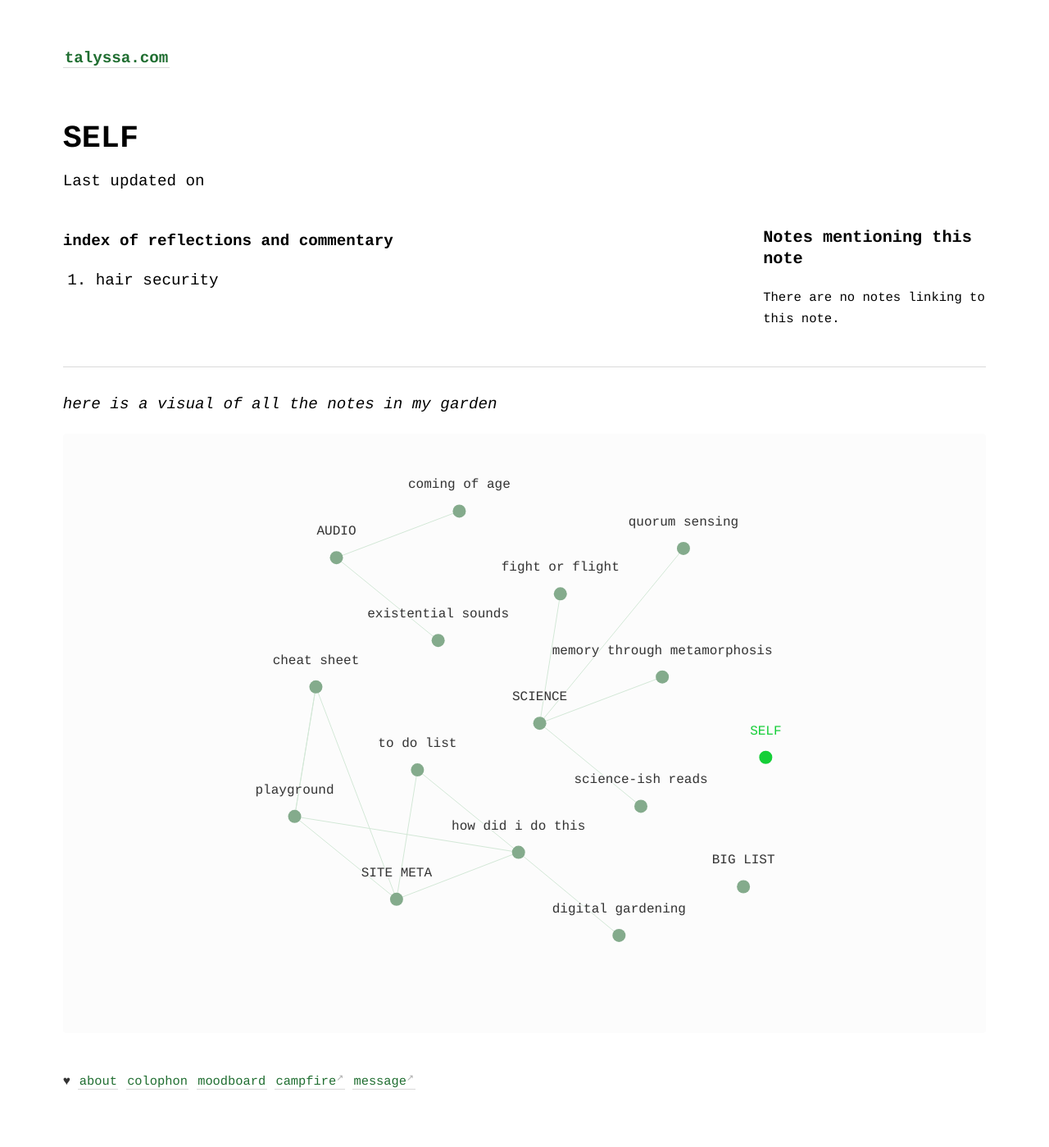
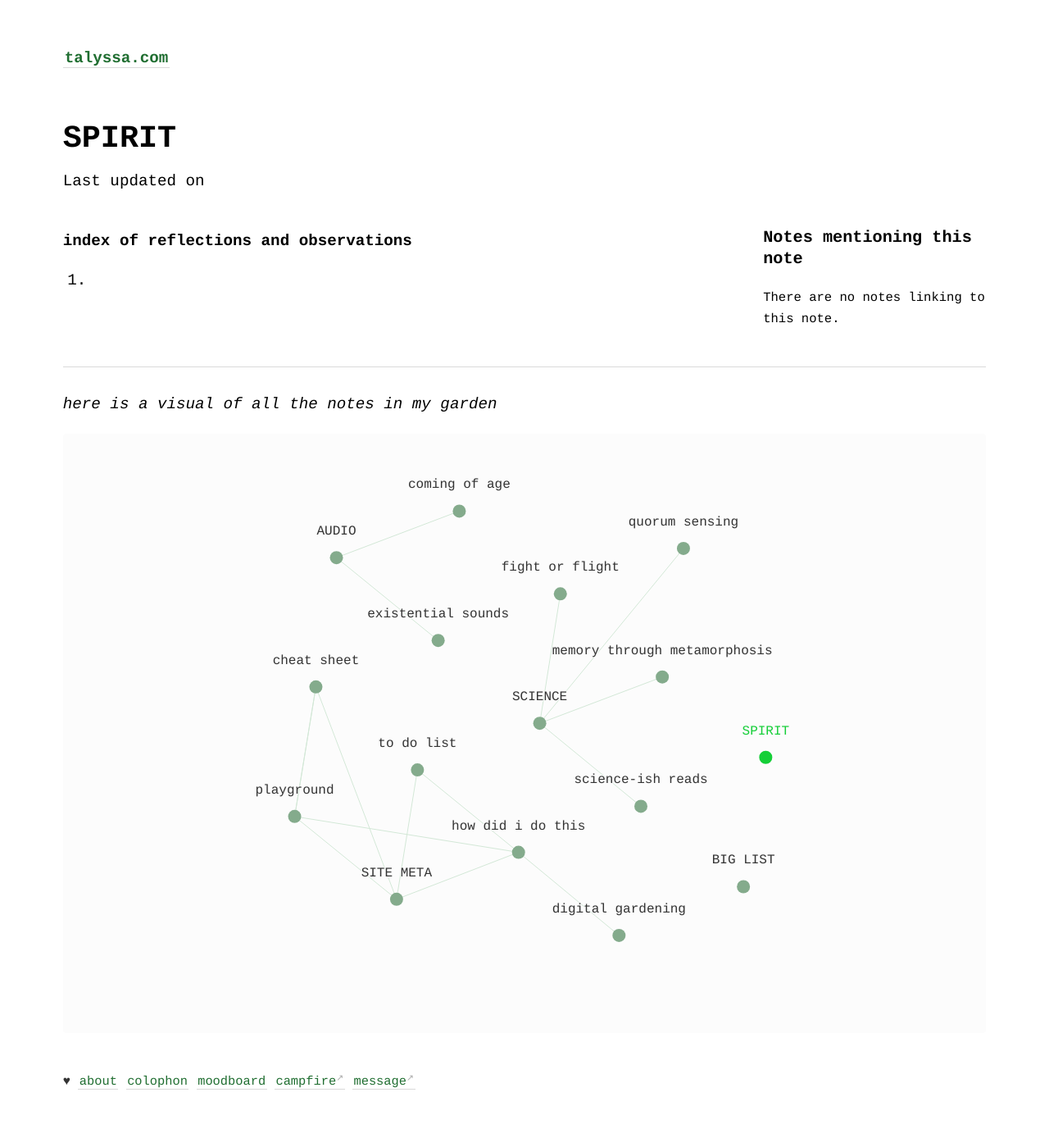
Before and after one commit to geminiworms/talyssagarden.github.io, a Jekyll site: the page built from _notes/self.md, in a window 1280 px wide. Shown: the whole page at 82% size. Built offline with Jekyll 4.4.1, drawn with Linux system fonts in a browser that asks for light colours.

Commit message:
Update self.md

```diff
--- a/_notes/self.md
+++ b/_notes/self.md
@@ -1,5 +1,5 @@
 ---
-title: SELF
+title: SPIRIT
 ---
-#### index of reflections and commentary
-1. hair security
+#### index of reflections and observations
+1.
```
